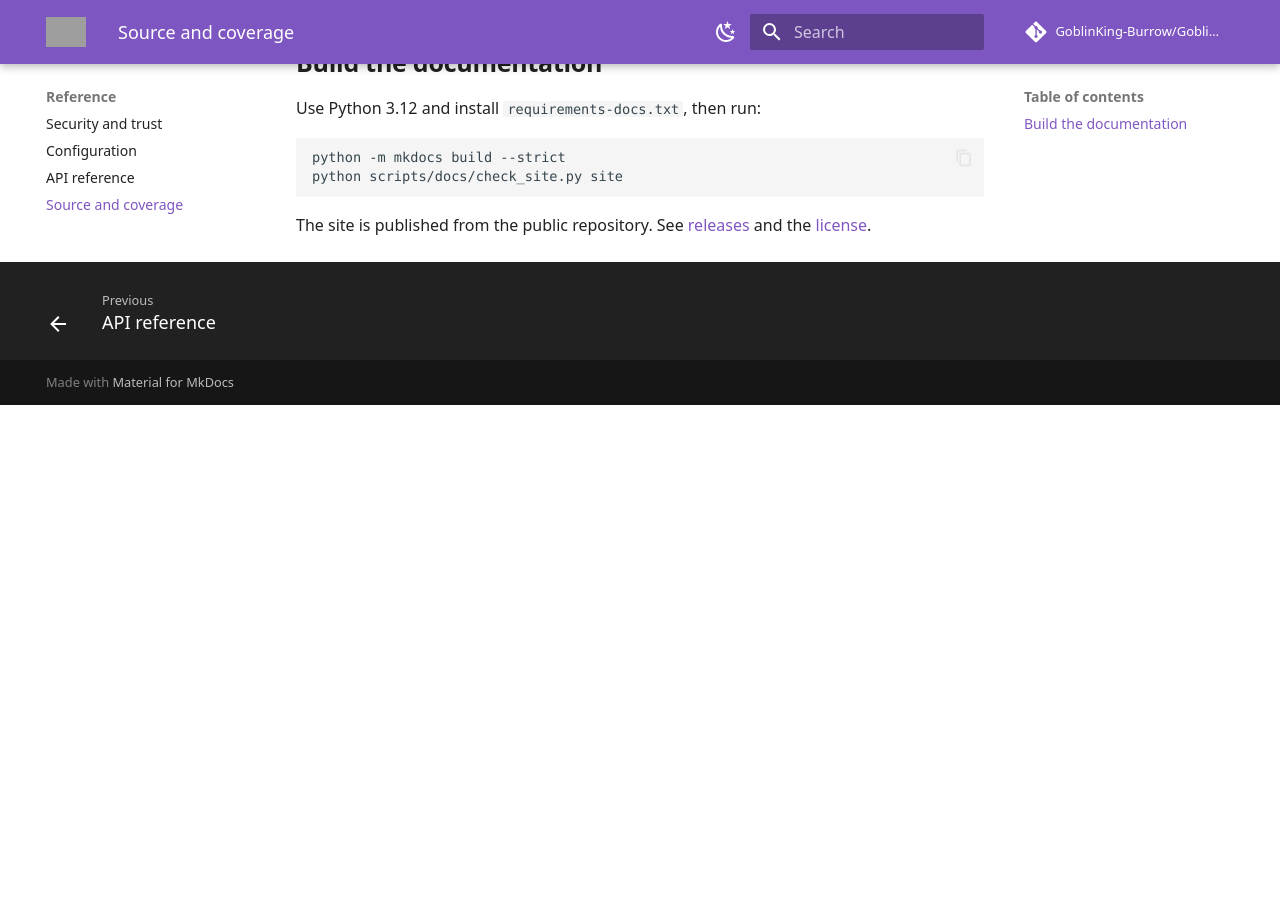
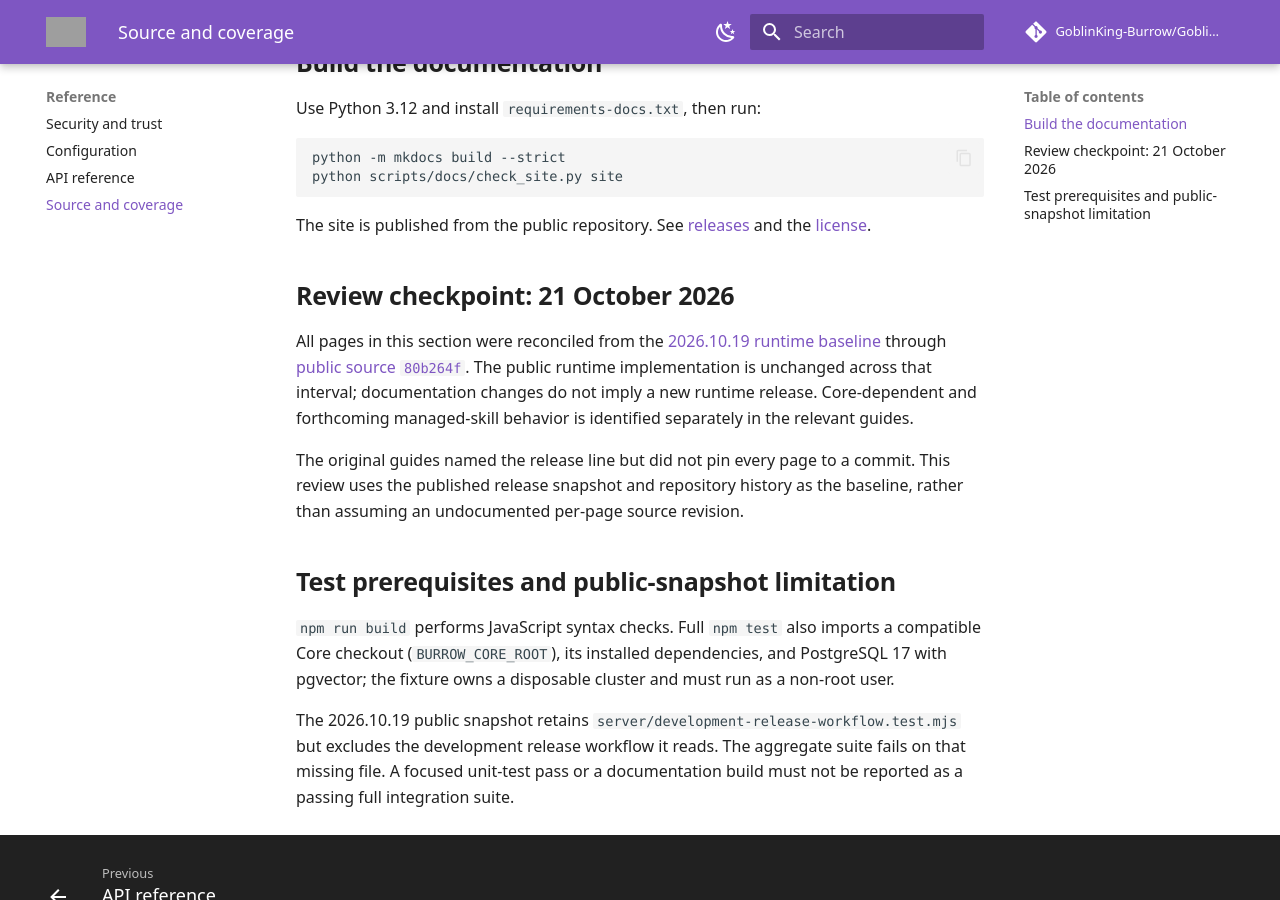
Before and after one commit to NightShaman/Goblin-Secret-Store, an MkDocs documentation site: the page built from docs/source-map.md, in a window 1280 px wide and 900 px high, scrolled down 688 px. Built offline with MkDocs 1.6.1 and Material for MkDocs 9.7.7, drawn with Linux system fonts in a browser that asks for light colours; comment, search, counter and statistics services are not loaded; before the commit the page ends 1093 px from its top, so only the background shows below that; grey boxes are pictures that could not be loaded.

Commit message:
Reconcile user documentation with current public and upcoming behavior

````diff
--- a/docs/source-map.md
+++ b/docs/source-map.md
@@ -22,3 +22,15 @@ python scripts/docs/check_site.py site
 ```
 
 The site is published from the public repository. See [releases](https://github.com/GoblinKing-Burrow/Goblin-Secret-Store/releases) and the [license](https://github.com/GoblinKing-Burrow/Goblin-Secret-Store/blob/main/LICENSE).
+
+## Review checkpoint: 21 October 2026
+
+All pages in this section were reconciled from the [2026.10.19 runtime baseline](https://github.com/GoblinKing-Burrow/Goblin-Secret-Store/tree/9641ab88741716e1aff6ad2601dc50f992411aa9) through [public source `80b264f`](https://github.com/GoblinKing-Burrow/Goblin-Secret-Store/tree/80b264fd14e4eb1d503a57772b214099991b50a1). The public runtime implementation is unchanged across that interval; documentation changes do not imply a new runtime release. Core-dependent and forthcoming managed-skill behavior is identified separately in the relevant guides.
+
+The original guides named the release line but did not pin every page to a commit. This review uses the published release snapshot and repository history as the baseline, rather than assuming an undocumented per-page source revision.
+
+## Test prerequisites and public-snapshot limitation
+
+`npm run build` performs JavaScript syntax checks. Full `npm test` also imports a compatible Core checkout (`BURROW_CORE_ROOT`), its installed dependencies, and PostgreSQL 17 with pgvector; the fixture owns a disposable cluster and must run as a non-root user.
+
+The 2026.10.19 public snapshot retains `server/development-release-workflow.test.mjs` but excludes the development release workflow it reads. The aggregate suite fails on that missing file. A focused unit-test pass or a documentation build must not be reported as a passing full integration suite.
````
Also changed, not shown: README.md (+1 -1 lines), docs/installation.md (+6 -0 lines).
